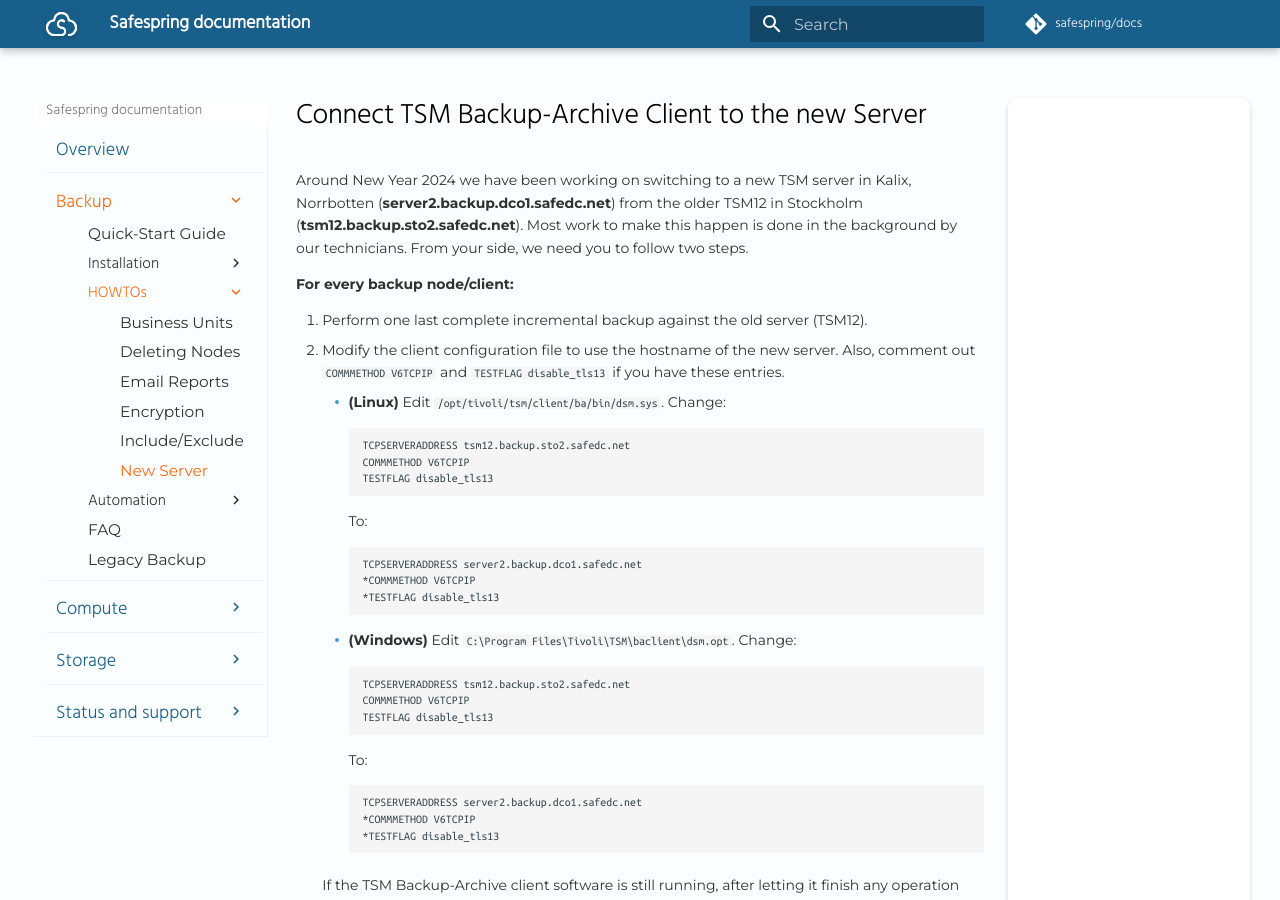
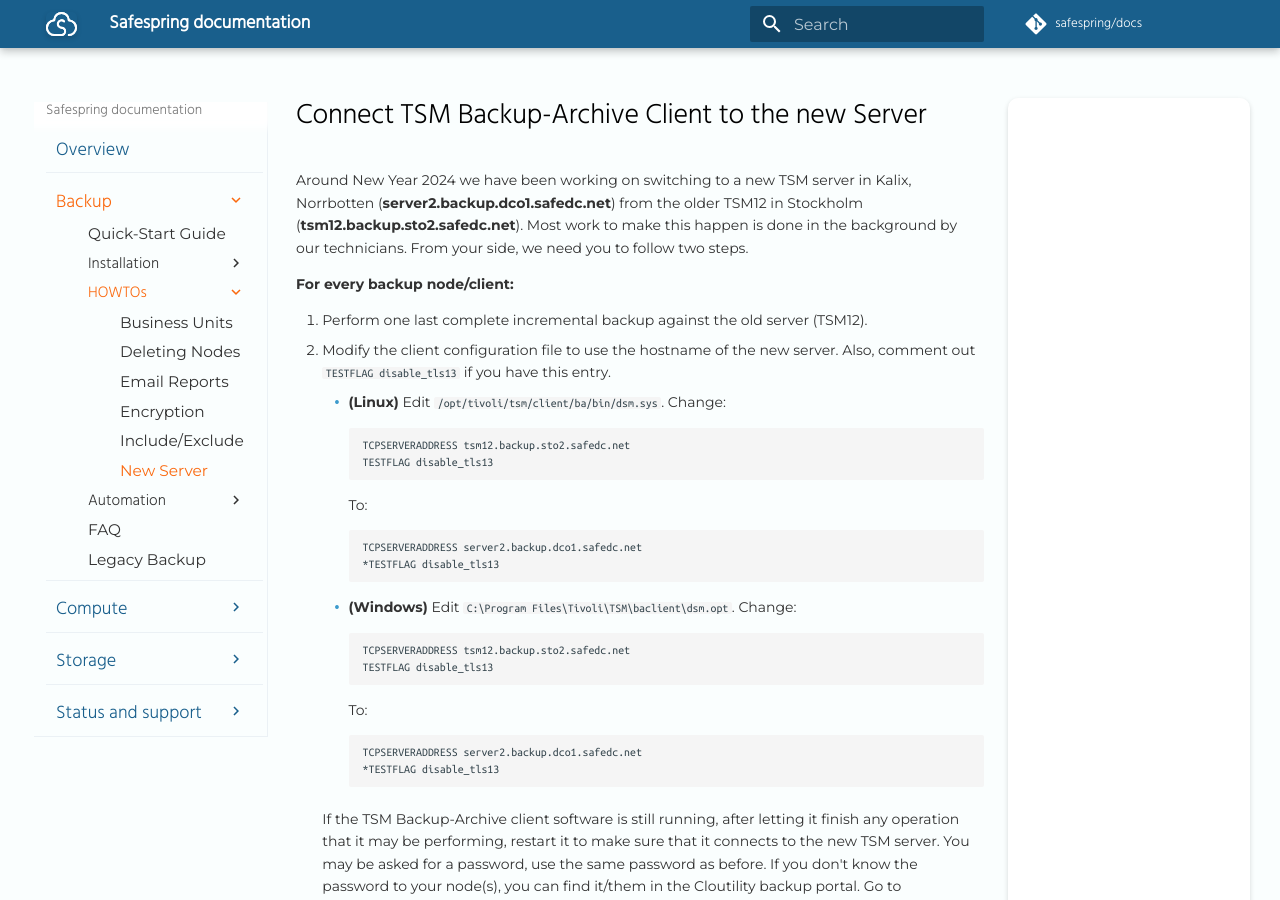
Before and after one commit to safespring/docs, an MkDocs documentation site: the page built from content/backup/howto/switch-from-tsm12.md, in a window 1280 px wide and 900 px high. Built offline with MkDocs 1.6.1 and Material for MkDocs 9.7.7, drawn with Linux system fonts in a browser that asks for light colours; a script that is not in the unit is left out; comment, search, counter and statistics services are not loaded.

````diff
--- a/content/backup/howto/switch-from-tsm12.md
+++ b/content/backup/howto/switch-from-tsm12.md
@@ -11,33 +11,28 @@
 
 1. Perform one last complete incremental backup against the old server (TSM12).
 2. Modify the client configuration file to use the hostname of the new server.
-   Also, comment out `COMMMETHOD V6TCPIP` and
-   `TESTFLAG disable_tls13` if you have these entries.
+   Also, comment out `TESTFLAG disable_tls13` if you have this entry.
 
      - **(Linux)** Edit `/opt/tivoli/tsm/client/ba/bin/dsm.sys`.
        Change:
        ```
        TCPSERVERADDRESS tsm12.backup.sto2.safedc.net
-       COMMMETHOD V6TCPIP
        TESTFLAG disable_tls13
        ```
        To:
        ```
        TCPSERVERADDRESS server2.backup.dco1.safedc.net
-       *COMMMETHOD V6TCPIP
        *TESTFLAG disable_tls13
        ```
      - **(Windows)** Edit `C:\Program Files\Tivoli\TSM\baclient\dsm.opt`.
        Change:
        ```
        TCPSERVERADDRESS tsm12.backup.sto2.safedc.net
-       COMMMETHOD V6TCPIP
        TESTFLAG disable_tls13
        ```
        To:
        ```
        TCPSERVERADDRESS server2.backup.dco1.safedc.net
-       *COMMMETHOD V6TCPIP
        *TESTFLAG disable_tls13
        ```
 
````
